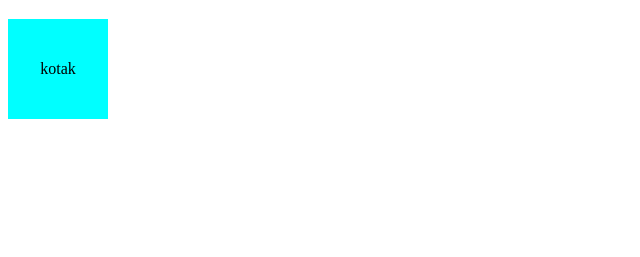
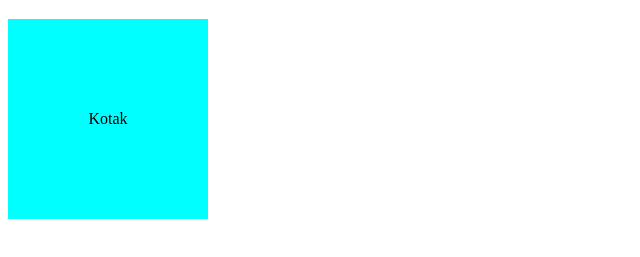
Before and after one commit to ckia696-sketch/mulok, a plain HTML site: page index.html in a window 1280 px wide. Shown: the part 61-318 px from the top of the page, without its empty margins (0-640 px from the left). Drawn offline with Linux system fonts and the light colour scheme.

Commit message:
Update index.html

```diff
--- a/index.html
+++ b/index.html
@@ -8,13 +8,13 @@
     <h1>maulana</h1>
 
 <div class="kotak">
-  kotak
+  Kotak
 </div>
 
 <style>
  .kotak {
-  width: 100px;
-  height: 100px;
+  width: 200px;
+  height: 200px;
   background-color: cyan;
   display: flex;        /*  */
   align-items: center;
```
